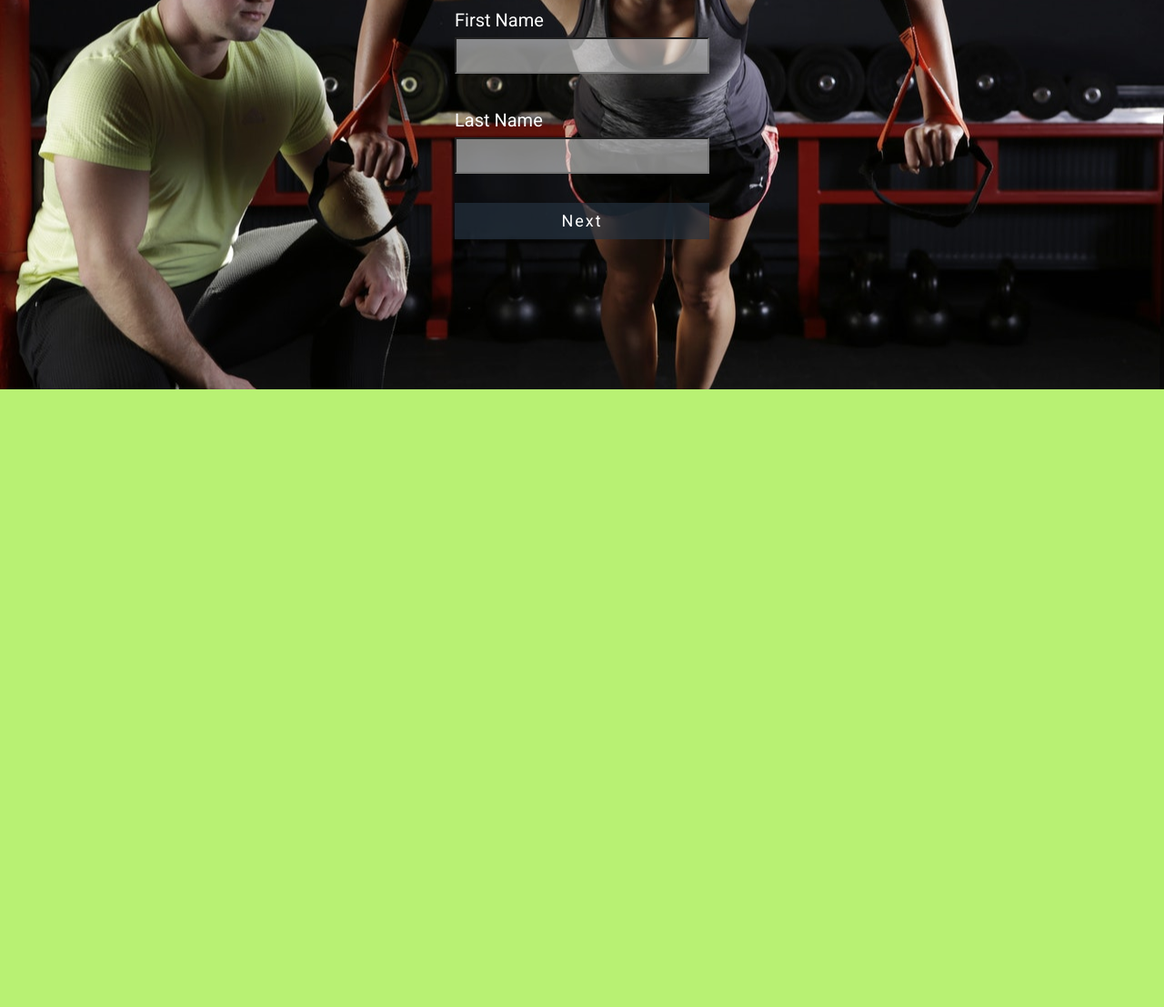
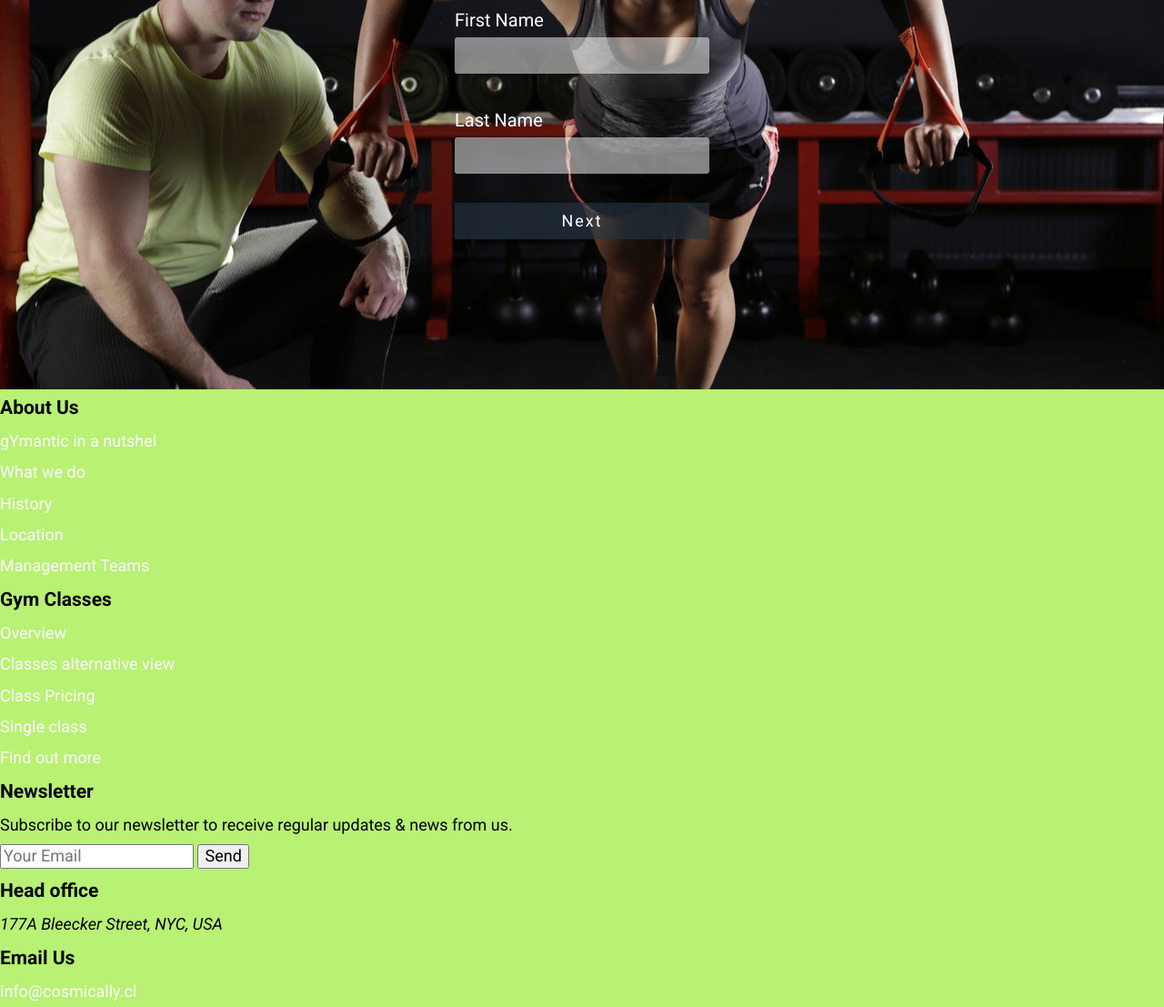
Before and after one commit to Widoguaiquirian/fluidGymnasticweb, a website: page index.html in a window 1280 px wide. Shown: the part 3935-5042 px from the top of the page at 91% size. Before the commit the page ends 4363 px from the top, so only its background shows below. Drawn offline with Linux system fonts and the light colour scheme.

Commit message:
Building footer

```diff
--- a/index.html
+++ b/index.html
@@ -482,7 +482,71 @@
          </section>
 
          <!-- Footer Section -->
-         <footer class="footer"> </footer>
+         <footer class="footer">
+            <!-- About us -->
+            <div class="footer__content">
+               <div class="footer__content--about footer__content--section">
+                  <h3 class="footer__content--about__title footer__content--section__title">About Us</h3>
+                  <ul class="footer__content--about__list footer__content--section__list">
+                     <li class="footer__content--section__list--item">
+                        <a href="#" class="footer__content--section__list--item__link">gYmantic in a nutshel</a>
+                     </li>
+                     <li class="footer__content--section__list--item">
+                        <a href="#" class="footer__content--section__list--item__link">What we do</a>
+                     </li>
+                     <li class="footer__content--section__list--item">
+                        <a href="#" class="footer__content--section__list--item__link">History</a>
+                     </li>
+                     <li class="footer__content--section__list--item">
+                        <a href="#" class="footer__content--section__list--item__link">Location</a>
+                     </li>
+                     <li class="footer__content--section__list--item">
+                        <a href="#" class="footer__content--section__list--item__link">Management Teams</a>
+                     </li>
+                  </ul>
+               </div>
+               <div class="footer__content--gym">
+                  <h3 class="footer__content--gym__title footer__content--section__title">Gym Classes</h3>
+                  <ul class="footer__content--gym__list footer__content--section__list">
+                     <li class="footer__content--section__list--item">
+                        <a href="#" class="footer__content--section__list--item__link">Overview</a>
+                     </li>
+                     <li class="footer__content--section__list--item">
+                        <a href="#" class="footer__content--section__list--item__link">Classes alternative view</a>
+                     </li>
+                     <li class="footer__content--section__list--item">
+                        <a href="#" class="footer__content--section__list--item__link">Class Pricing</a>
+                     </li>
+                     <li class="footer__content--section__list--item">
+                        <a href="#" class="footer__content--section__list--item__link">Single class</a>
+                     </li>
+                     <li class="footer__content--section__list--item">
+                        <a href="#" class="footer__content--section__list--item__link">Find out more</a>
+                     </li>
+                  </ul>
+               </div>
+               <div class="footer__content--newsletter">
+                  <h3 class="footer__content--newsletter__title footer__content--section__title">Newsletter</h3>
+                  <p class="footer__content--newsletter__info">
+                     Subscribe to our newsletter to receive regular updates & news from us.
+                  </p>
+                  <div class="footer__content--newsletter__input">
+                     <input type="email" name="email" id="email" placeholder="Your Email" />
+                     <button class="">Send</button>
+                  </div>
+               </div>
+               <div class="footer__content--office">
+                  <h3 class="footer__content--office__title footer__content--section__title">Head office</h3>
+                  <address class="footer__content--office__address">177A Bleecker Street, NYC, USA</address>
+                  <h3 class="footer__content--office__title footer__content--section__title">Email Us</h3>
+                  <a href="mailto:info@cosmically.cool">info@cosmically.cl</a>
+               </div>
+            </div>
+            <!-- Footer logo -->
+            <div class="footer__logo"> </div>
+            <!-- Footer social -->
+            <div class="footer__social"> </div>
+         </footer>
       </div>
       <script src="javascript/script.js"></script>
    </body>
--- a/sass/layout/_footer.scss
+++ b/sass/layout/_footer.scss
@@ -1,4 +1,3 @@
 .footer {
    grid-column: 1/-1;
-   background-color: rgb(216, 38, 67);
 }
--- a/sass/layout/_forms.scss
+++ b/sass/layout/_forms.scss
@@ -85,6 +85,8 @@
                   font-size: 1.5rem;
                   padding-left: 1rem;
                   border-radius: none;
+                  border-radius: 3px;
+                  border: none;
                   outline: none;
                   background-color: var(--color-quinary-m);
                   color: var(--color-quinary);
```
Also changed, not shown: css/main.css.
